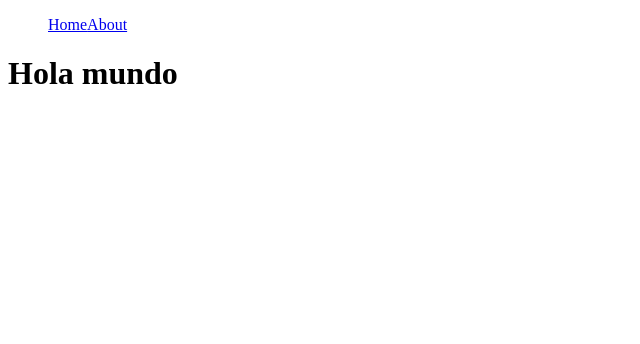
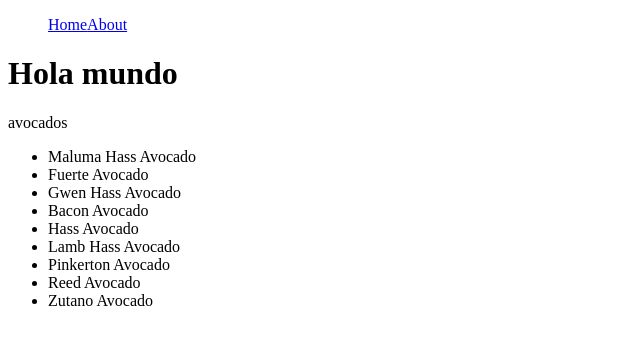
Before and after one commit to rojaence/avocados-app, a Next.js app: page / in a window 1280 px wide. Shown: the top 344 px of the page, without its empty margins (0-640 px from the left). Built offline with nearby package versions, Linux system fonts and the light colour scheme.

Commit message:
UPDATE initial data load in index

```diff
--- a/pages/index.tsx
+++ b/pages/index.tsx
@@ -1,11 +1,26 @@
-import React from "react";
+import React, { useEffect, useState } from "react";
 import Navbar from "../components/Navbar/Navbar";
+import { IProduct } from "../services/product/product.model";
 
 function Index() {
+  const [products, setProducts] = useState<IProduct[]>([]);
+
+  useEffect(() => {
+    fetch("api/avo")
+      .then((res) => res.json())
+      .then(({ data, length }) => setProducts(data));
+  }, []);
+
   return (
     <div>
       <Navbar />
       <h1>Hola mundo</h1>
+      <p>avocados</p>
+      <ul>
+        {products.map((product) => (
+          <li key={product.id}>{product.name}</li>
+        ))}
+      </ul>
     </div>
   );
 }
```
